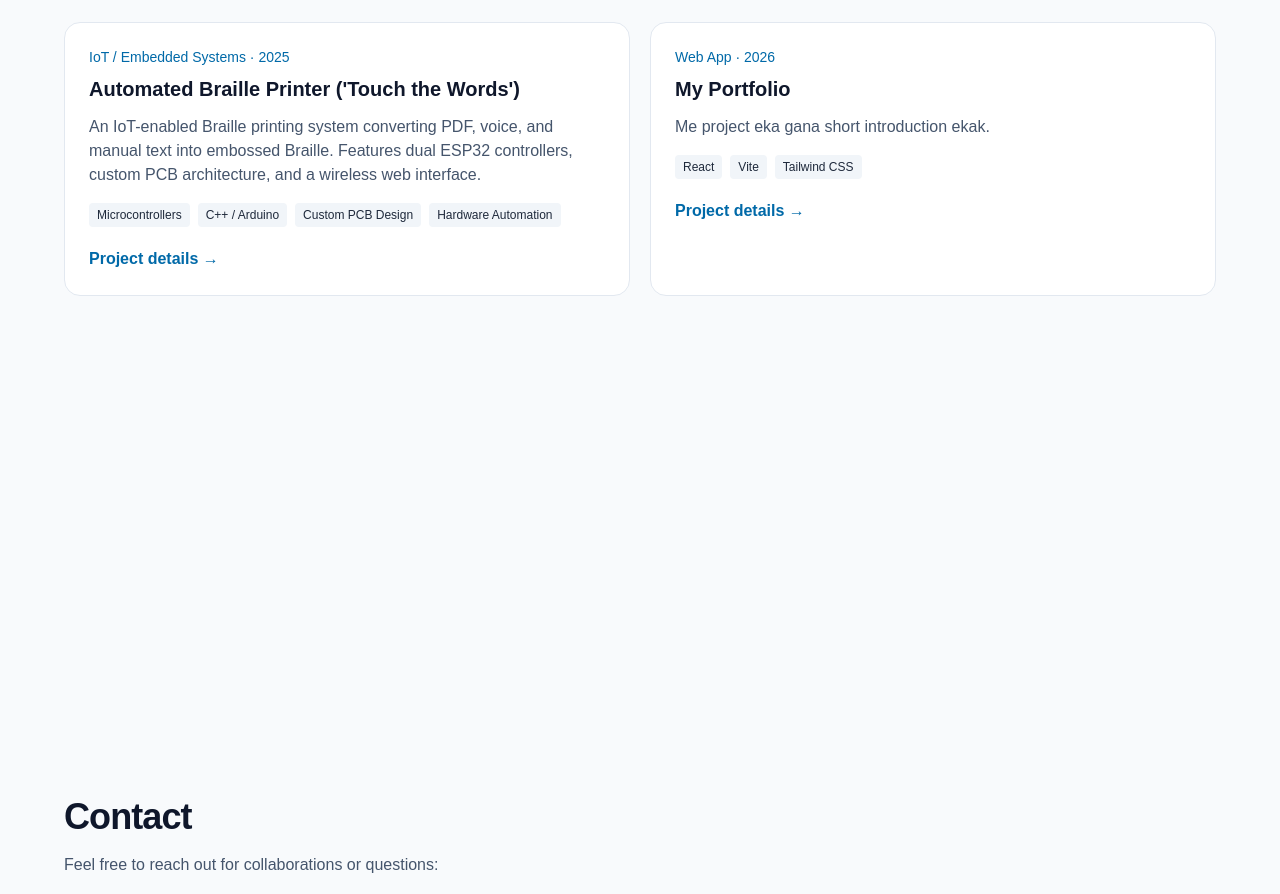
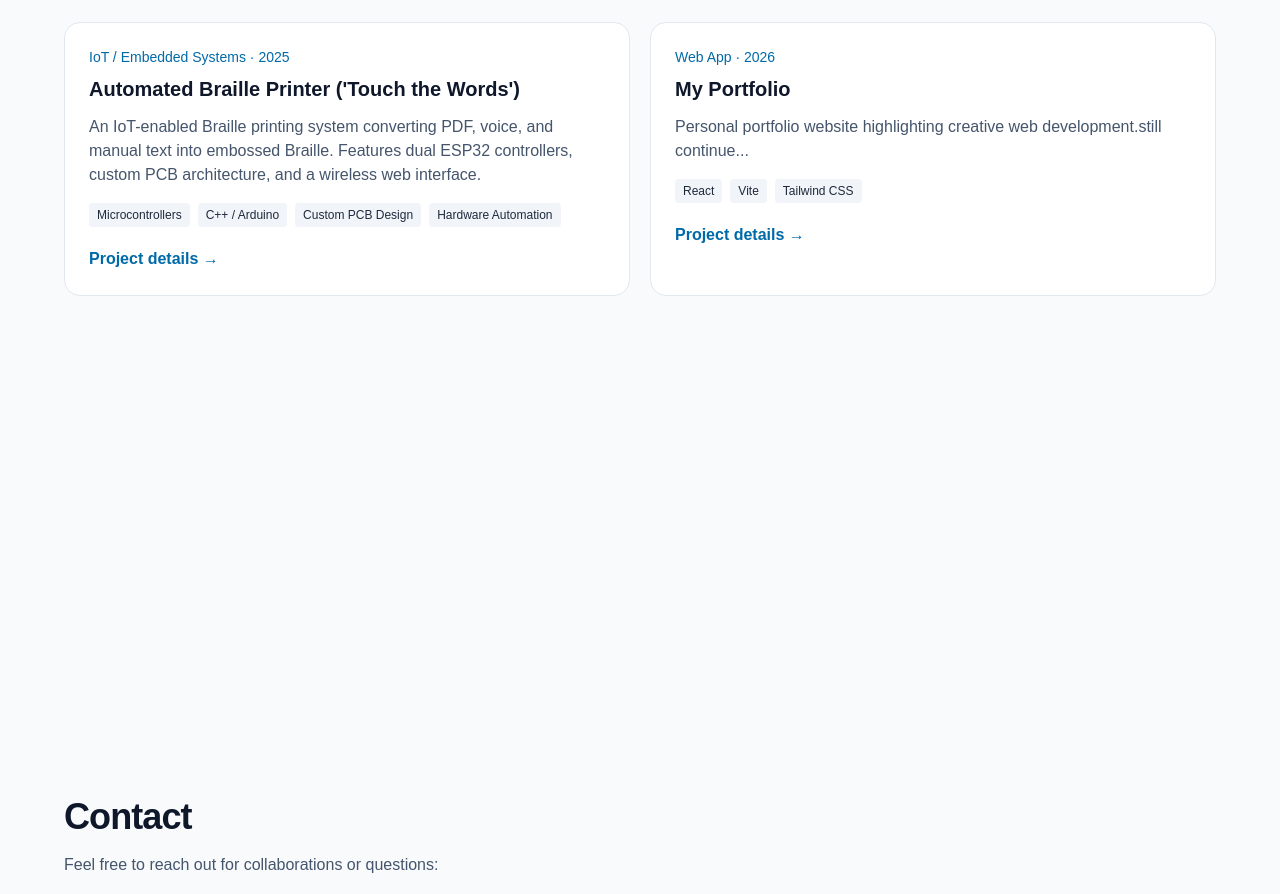
Before and after one commit to Dulaj111/dulaj111.github.io, a React (Vite) app: page / in a window 1280 px wide. Shown: the part 2506-3400 px from the top of the page. Built offline with nearby package versions, Linux system fonts and the light colour scheme.

Commit message:
4th commit,demo

```diff
--- a/src/data/projectsData.js
+++ b/src/data/projectsData.js
@@ -23,9 +23,10 @@ export const projectsData = [
     title: "My Portfolio",
     category: "Web App",
     year: "2026",
-    description: "Me project eka gana short introduction ekak.",
+    description: "Personal portfolio website highlighting creative web development.still continue...",
     techStack: ["React", "Vite", "Tailwind CSS"],
     githubUrl: "https://github.com/oyage-username/project",
     liveUrl: "https://example.com",
   }
+
 ];
--- a/src/pages/HomePage.jsx
+++ b/src/pages/HomePage.jsx
@@ -147,7 +147,7 @@ export default function HomePage() {
         <div className="mx-auto w-full max-w-6xl">
           <h2 className="text-3xl font-bold tracking-tight text-slate-900 md:text-4xl text-sky-800">Featured Projects</h2>
           <div className="mt-6 grid gap-5 md:grid-cols-2">
-            {projectsData.slice(0, 3).map((project) => (
+            {projectsData.map((project) => (
               <ProjectCard key={project.id} project={project} />
             ))}
           </div>
```
